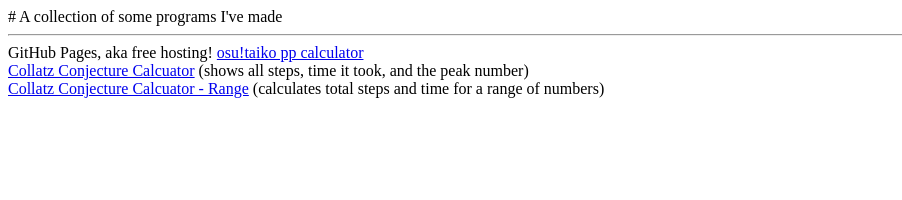
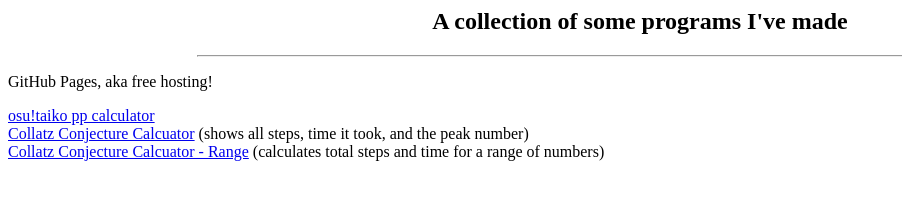
Before and after one commit to numbermaniac/numbermaniac.github.io, a plain HTML site: page index.html in a window 1280 px wide. Shown: the whole page, without its empty margins (0-902 px from the left). Drawn offline with Linux system fonts and the light colour scheme.

Commit message:
Update index.html

```diff
--- a/index.html
+++ b/index.html
@@ -1,7 +1,7 @@
-# A collection of some programs I've made
-<hr style="background-color:#000"/>
+<h2 style="text-align:center">A collection of some programs I've made</h2>
+<hr style="background-color:#000" width="70%"/>
 
-GitHub Pages, aka free hosting!
+<p>GitHub Pages, aka free hosting!</p>
 
 <a href="Files/taikopp.html">osu!taiko pp calculator</a><br/>
 <a href="Files/collatz-v3M.html">Collatz Conjecture Calcuator</a> (shows all steps, time it took, and the peak number)<br/>
```
